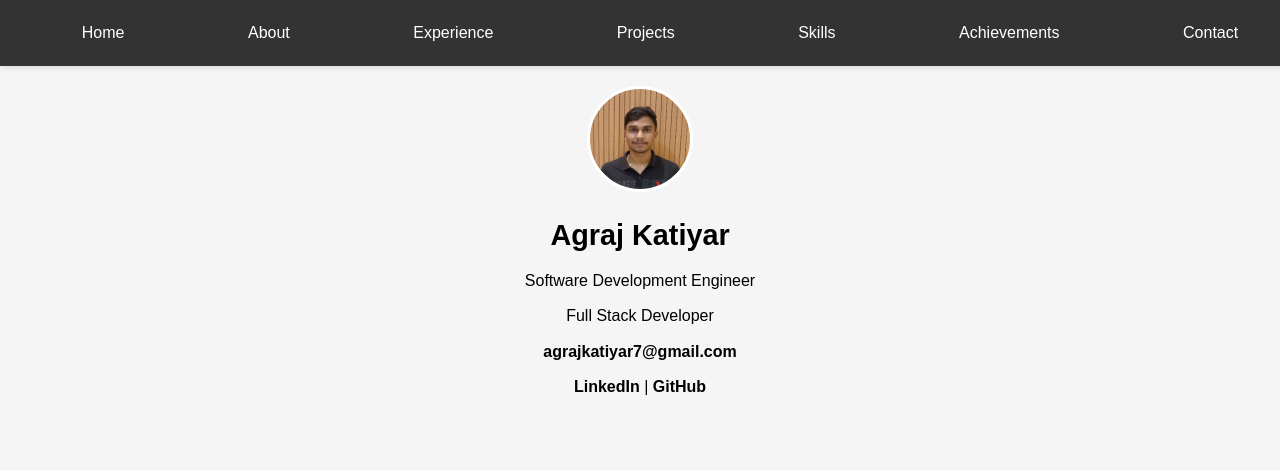
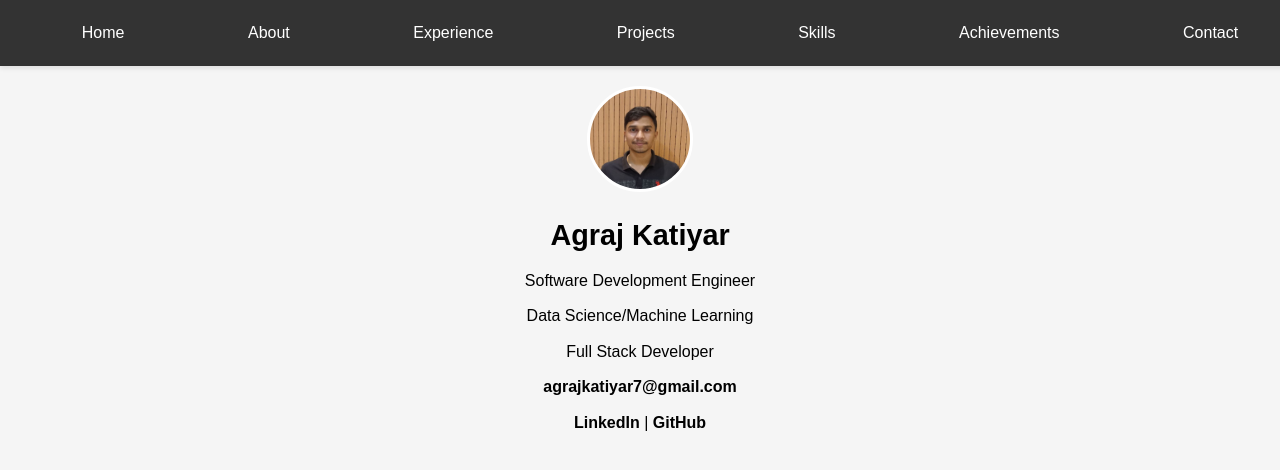
Before and after one commit to agraj7/portfolio, a plain HTML site: page index.html in a window 1280 px wide. Shown: the top 470 px of the page. Drawn offline with Linux system fonts and the light colour scheme.

Commit message:
Update index.html

```diff
--- a/index.html
+++ b/index.html
@@ -24,6 +24,7 @@
             <div class="profile-photo"></div>
             <h1>Agraj Katiyar</h1>
             <p>Software Development Engineer </p>
+            <p> Data Science/Machine Learning</p>
                 <p> Full Stack Developer</p>
             <p><a href="mailto:agrajkatiyar7@gmail.com">agrajkatiyar7@gmail.com</a></p>
             <p><a href="https://www.linkedin.com/in/agrajkatiyar/" target="_blank">LinkedIn</a> | <a href="https://github.com/agraj7" target="_blank">GitHub</a></p>
```
